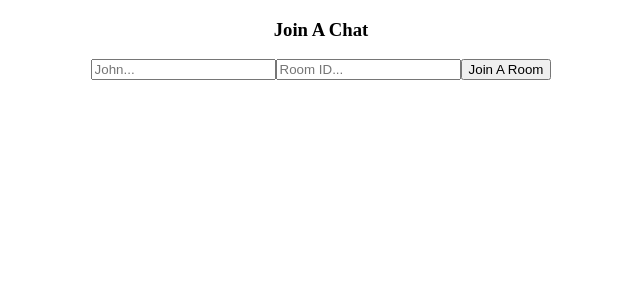
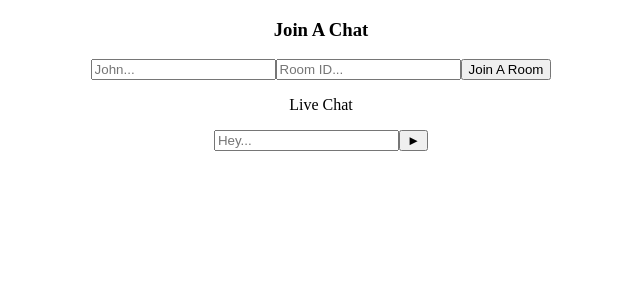
Before and after one commit to Rithik1010/Chat-Room, a React (Create React App) app in the folder client/: page / in a window 1280 px wide. Shown: the top 300 px of the page, without its empty margins (319-959 px from the left). Built offline with nearby package versions, Linux system fonts and the light colour scheme; no server answers.

Commit message:
Send Message from frontend to server

```diff
--- a/client/src/App.js
+++ b/client/src/App.js
@@ -1,6 +1,7 @@
 import './App.css';
 import io from "socket.io-client";
 import { useState } from "react";
+import Chat from './Chat';
 
 // Connecting our frontend to our backend
 const socket = io.connect("http://localhost:3001");
@@ -34,6 +35,7 @@
                 }}
             />
             <button onClick={joinRoom}>Join A Room</button>
+            <Chat socket={socket} username={username} room={room} />
         </div>
     );
 }
--- /dev/null
+++ b/client/src/Chat.js
@@ -0,0 +1,39 @@
+// This is where we send and receive messages
+import React, { useState } from 'react'
+
+function Chat({ socket, username, room }) {
+    const [currentMessage, setCurrentMessage] = useState("");
+
+    const sendMessage = async () => {
+        if(currentMessage !== "") {
+            const messageData = {
+                room: room,
+                author: username,
+                message: currentMessage,
+                time: new Date(Date.now()).getHours() + ":" + new Date(Date.now()).getMinutes()
+            }
+            await socket.emit("send_message", messageData);
+        }
+    }
+
+    return (
+        <div>
+            <div className="chat-header">
+                <p>Live Chat</p>
+            </div>
+            <div className="chat-body"></div>
+            <div className="chat-footer">
+                <input
+                    type="text"
+                    placeholder="Hey..."
+                    onChange={(event) => {
+                        setCurrentMessage(event.target.value)
+                    }}
+                />
+                <button onClick={sendMessage}>&#9658;</button>
+            </div>
+        </div>
+    )
+}
+
+export default Chat
```
Also changed, not shown: 1 other file (tests, documents, lock files or other folders).
